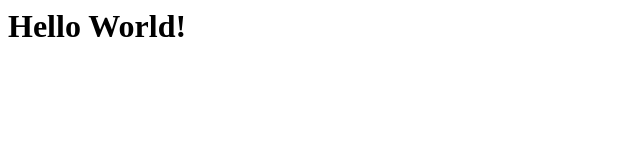
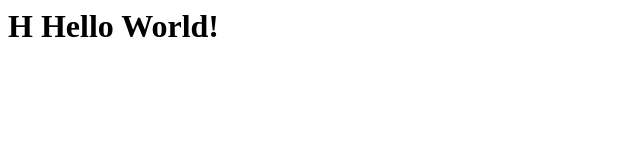
Before and after one commit to jzietlow/HelloWorld, a website: page src/helloworld.html in a window 1280 px wide. Shown: the whole page, without its empty margins (0-640 px from the left). Drawn offline with Linux system fonts and the light colour scheme.

Commit message:
testing pipeline

```diff
--- a/helloworld.html
+++ b/src/helloworld.html
@@ -1,6 +1,6 @@
 <Html>
     <body>
 
-    <h1>    Hello World!</h1>
+    <h1>   H Hello World!</h1>
     </body>
 </Html>
```
Also changed, not shown: 1 other file.
